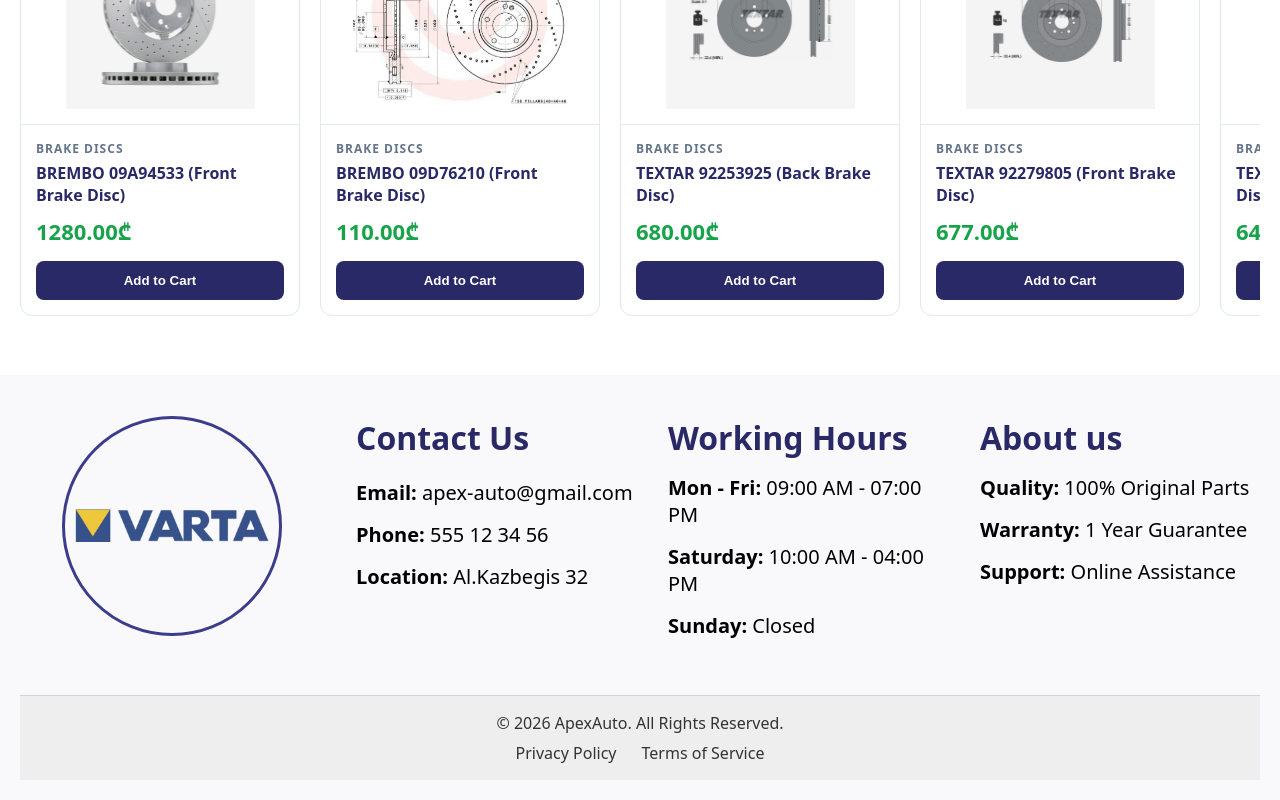
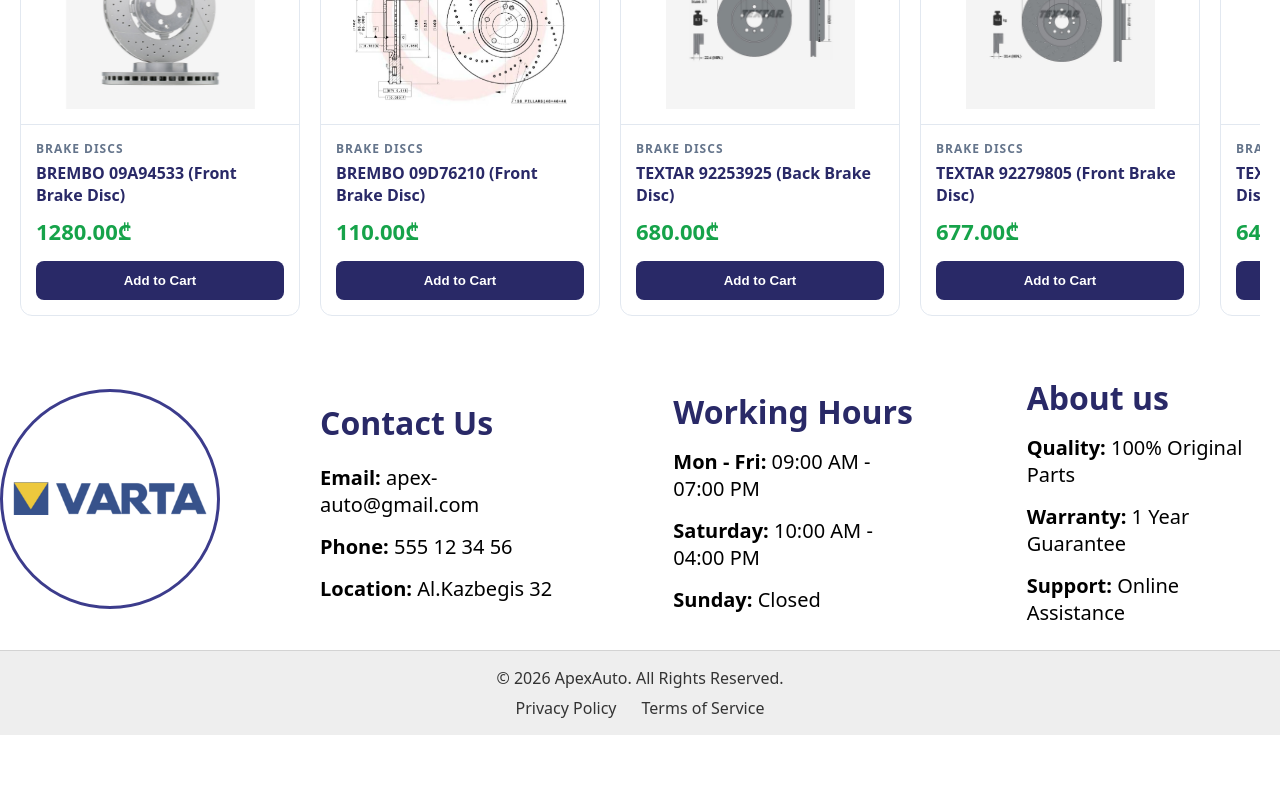
Before and after one commit to LukaTonia/apex-auto, a React (Vite) app: page / in a window 1280 px wide. Shown: the part 2991-3791 px from the top of the page. After the commit the page ends 3726 px from the top, so only its background shows below. Built offline with nearby package versions, Linux system fonts and the light colour scheme.

Commit message:
Fixed wrapping issue in footer. Added div element in Footer.jsx

```diff
--- a/src/components/Footer.css
+++ b/src/components/Footer.css
@@ -4,25 +4,15 @@
   padding: 0;
 }
 
-footer.site-footer {
+footer .site-footer {
   width: 100%;
-  padding: 40px 20px 20px;
-  box-shadow: 0 0 2px 0.5px rgba(0, 0, 0, 0.1);
-  display: flex;
-  align-items: flex-start;
-  justify-content: center;
-  gap: 2rem;
-  flex-wrap: wrap;
-  background-color: #f9f9fb;
 }
 
-.sponsor-logos {
+footer .footer-components {
   display: flex;
   justify-content: center;
   align-items: center;
-  width: 100%;
-  max-width: 280px;
-  margin: 0 auto;
+  gap: 100px;
 }
 
 .Logo {
--- a/src/components/Footer.jsx
+++ b/src/components/Footer.jsx
@@ -21,6 +21,7 @@
 
   return (
     <footer className="site-footer">
+      <div className="footer-components">
         <div className="sponsor-logos">
           <img src={logos[index]} alt="" className="Logo" key={index} />
         </div>
@@ -63,6 +64,7 @@
             <b>Support:</b> Online Assistance
           </p>
         </div>
+      </div>
 
       <div className="footer-bottom">
         <div className="copyright">
@@ -73,7 +75,6 @@
           </div>
         </div>
       </div>
-
     </footer>
   );
 }
```
Lines whose indentation alone changed are shown as unchanged.
